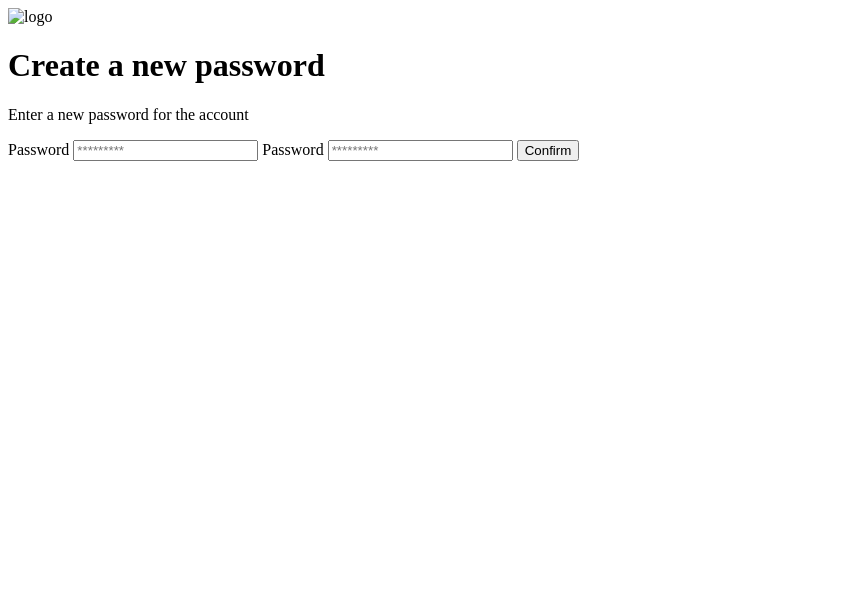
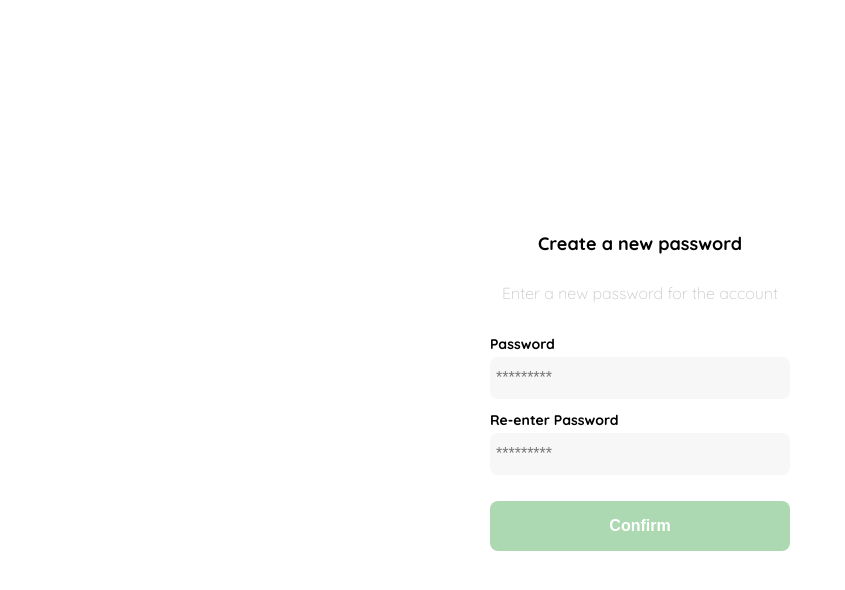
Before and after one commit to adragui/frontend-developer-1, a plain HTML site: page clase1.html in a window 1280 px wide. Shown: the whole page, without its empty margins (0-845 px from the left). Drawn offline with Linux system fonts and the light colour scheme.

Commit message:
class 2 finished

```diff
--- a/clase1.html
+++ b/clase1.html
@@ -4,12 +4,99 @@
     <meta charset="UTF-8">
     <meta name="viewport" content="width=device-width, user-scalable=no, initial-scale=1.0, maximum-scale=1.0, minimum-scale=1.0">
     <meta http-equiv="X-UA-Compatible" content="ie=edge">
+    <link rel="preconnect" href="https://fonts.googleapis.com">
+    <link rel="preconnect" href="https://fonts.gstatic.com" crossorigin>
+    <link href="https://fonts.googleapis.com/css2?family=Quicksand:wght@300;500;700&display=swap" rel="stylesheet">
     <title>Document</title>
+    <style>
+        :root {
+            --very-light-pink: #C7C7C7;
+            --white: #FFFFFF;
+            --text-input-field: #F7F7F7;
+            --black: #000000;
+            --hospital-green: #ACD9B2;
+            --dark: #232830;
+            --sm: 14px;
+            --md: 16px;
+            --lg: 18px;
+        }
+        body {
+            font-family: 'Quicksand', sans-serif;
+            margin: 0;
+        }
+        .login {
+            width: 100%;
+            height: 100vh;
+            display: grid;
+            place-items: center;
+        }
+        .form-container {
+            display: grid;
+            grid-template-rows: auto 1fr auto;
+            width: 300px;
+        }
+        .logo {
+            width: 150px;
+            margin-bottom: 48px;
+            justify-self: center;
+            display: none;
+        }
+        .title {
+            font-size: var(--lg);
+            margin-bottom: 12px;
+            text-align: center;
+        }
+        .subtitle {
+            color: var(--very-light-pink);
+            font-size: var(--md);
+            font-weight: 300;
+            margin-bottom: 32px;
+            text-align: center;
+        }
+        .form {
+            display: flex;
+            flex-direction: column;
+        }
+        .label {
+            font-size: var(--sm);
+            font-weight: bold;
+            margin-bottom: 4px;
+        }
+        .input {
+            background-color: var(--text-input-field);
+            border: none;
+            border-radius: 8px;
+            height: 30px;
+            font-size: var(--md);
+            padding: 6px;
+            margin-bottom: 12px;
+        }
+        .primary-button {
+            background-color: var(--hospital-green);
+            border-radius: 8px;
+            border: none;
+            color: var(--white);
+            width: 100%;
+            cursor: pointer;
+            font-size: var(--md);
+            font-weight: bold;
+            height: 50px;
+        }
+        .login-button {
+            margin-top: 14px;
+            margin-bottom: 30px;
+        }
+        @media (max-width: 640px) {
+            .logo {
+                display: block;
+            }
+        }
+    </style>
 </head>
 <body>
     <div class="login">
         <div class="form-container">
-            <img alt="logo" class="logo" src="">
+            <img alt="logo" class="logo" src="./logos/logo_yard_sale.svg">
 
             <h1 class="title">Create a new password</h1>
             <p class="subtitle">Enter a new password for the account</p>
@@ -18,7 +105,7 @@
                 <label for="password" class="label">Password</label>
                 <input type="password" id="password" placeholder="*********" class="input input-password" name="password">
 
-                <label for="new-password" class="label">Password</label>
+                <label for="new-password" class="label">Re-enter Password</label>
                 <input type="password" id="new-password" placeholder="*********" class="input input-password">
 
                 <input type="submit" value="Confirm" class="primary-button login-button">
```
Also changed, not shown: clase2.html (added, +123 -0 lines), icons/bt_add_to_cart.svg (added), icons/bt_added_to_cart.svg (added), icons/email.svg (added), icons/flechita.svg (added), icons/icon_close.png (added), icons/icon_menu.svg (added), icons/icon_shopping_cart.svg (added), icons/icon_shopping_cart_notification.svg (added), logos/favicon_bota_fora.svg (added), logos/favicon_yard_sale.svg (added), logos/logo_bota_fora.svg (added), logos/logo_yard_sale.svg (added).
